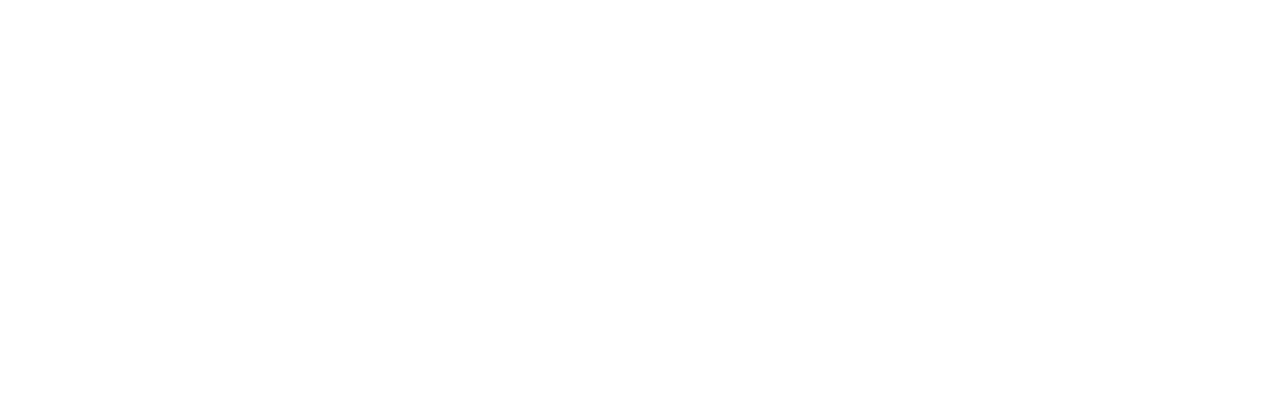
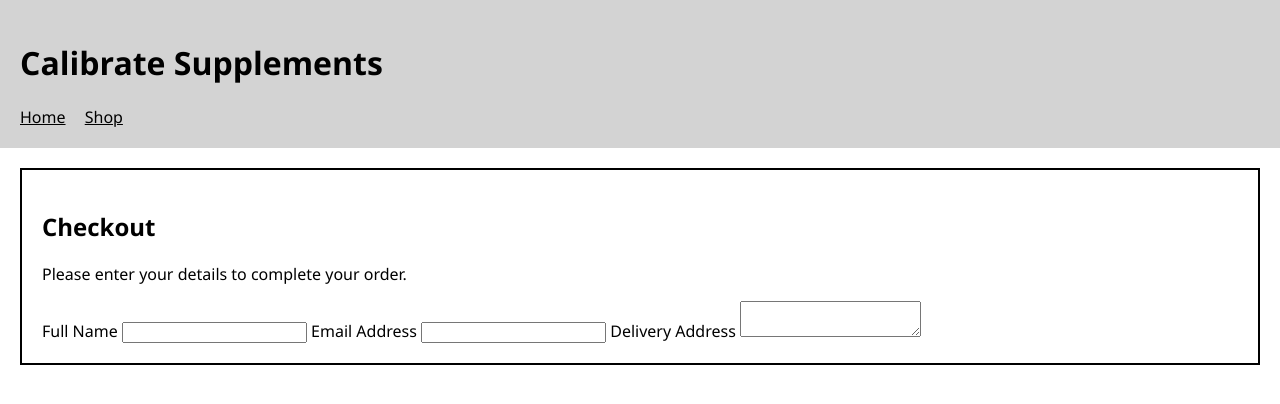
Before and after one commit to laharisanka10/assignment-3-website, a plain HTML site: page checkout.html in a window 1280 px wide. Drawn offline with Linux system fonts and the light colour scheme.

Commit message:
creating form for order. full name, email and delivery address

```diff
--- a/checkout.html
+++ b/checkout.html
@@ -5,3 +5,36 @@
     <link rel="stylesheet" href="styles.css">
     <title>Checkout | Calibrate Supplements</title>
 </head>
+
+<body>
+
+    <header>
+        <h1>Calibrate Supplements</h1>
+
+        <nav>
+            <a href="index.html">Home</a>
+            <a href="products.html">Shop</a>
+        </nav>
+    </header>
+
+    <main>
+
+        <section>
+            <h2>Checkout</h2>
+            <p>Please enter your details to complete your order.</p>
+
+            <form action="confirmation.html">
+
+                <label for="name">Full Name</label>
+                <input type="text" id="name" name="name" required>
+
+                <label for="email">Email Address</label>
+                <input type="email" id="email" name="email" required>
+
+                <label for="address">Delivery Address</label>
+                <textarea id="address" name="address" required></textarea>
+
+                <label
+        </section>
+    </main>
+</body>
```
